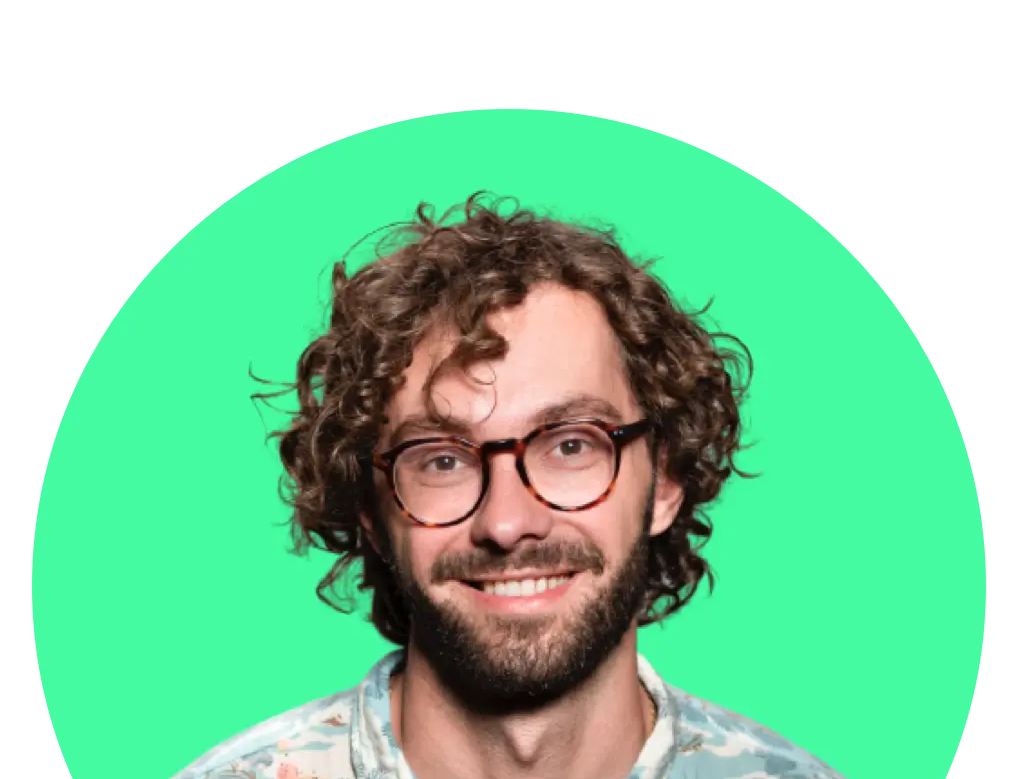
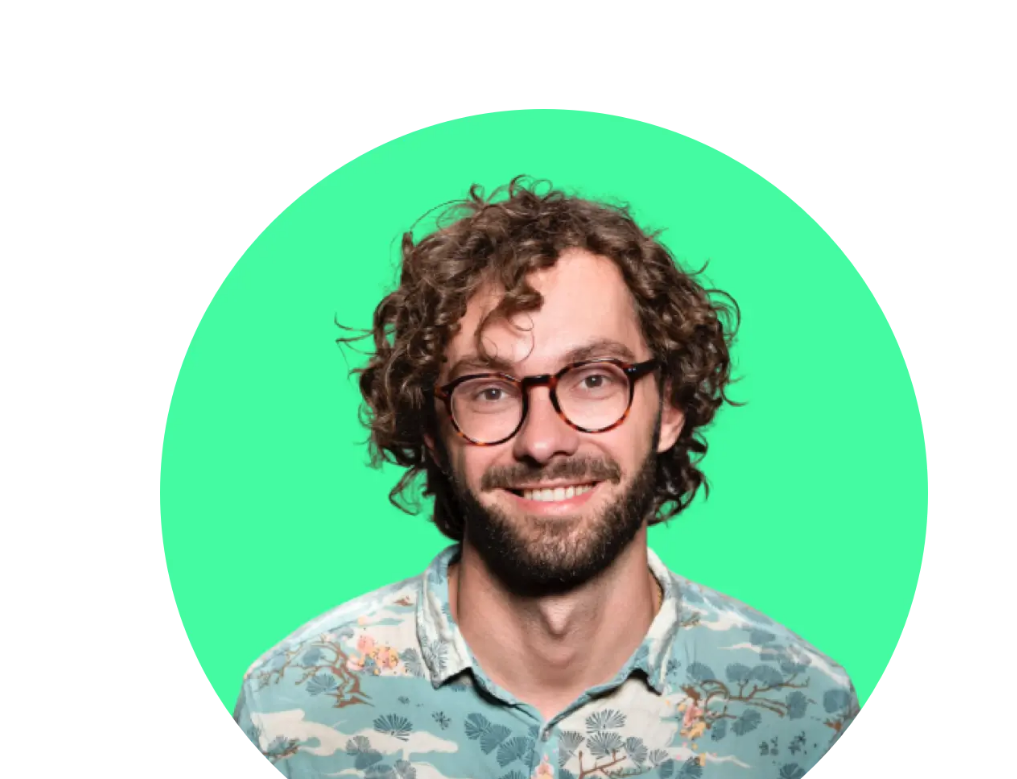
Before and after one commit to Afeez-Ola/workit-landing-page-refix, a plain HTML site: page index.html in a window 1280 px wide. Shown: the part 1121-1900 px from the top of the page, without its empty margins (96-1113 px from the left). Drawn offline with Linux system fonts and the light colour scheme.

Commit message:
fighting for my life

```diff
--- a/index.html
+++ b/index.html
@@ -71,8 +71,8 @@
           </div>
         </div>
       </div>
-      <div class="cta">
-        <img src="assets/images/image-founder.webp" alt="image-founder" class="cta_image">
+      <div class="flex flex-col items-center justify-center gap-10 cta">
+        <img src="assets/images/image-founder.webp" alt="image-founder" class="w-9/12 cta_image">
         <div class="cta_notes">
           <h2>Be the first to test</h2>
           <p>Hi, I'm Louis Graham, the founder of the company. Book a demo call with me to become a
```
Also changed, not shown: css/output.css.
